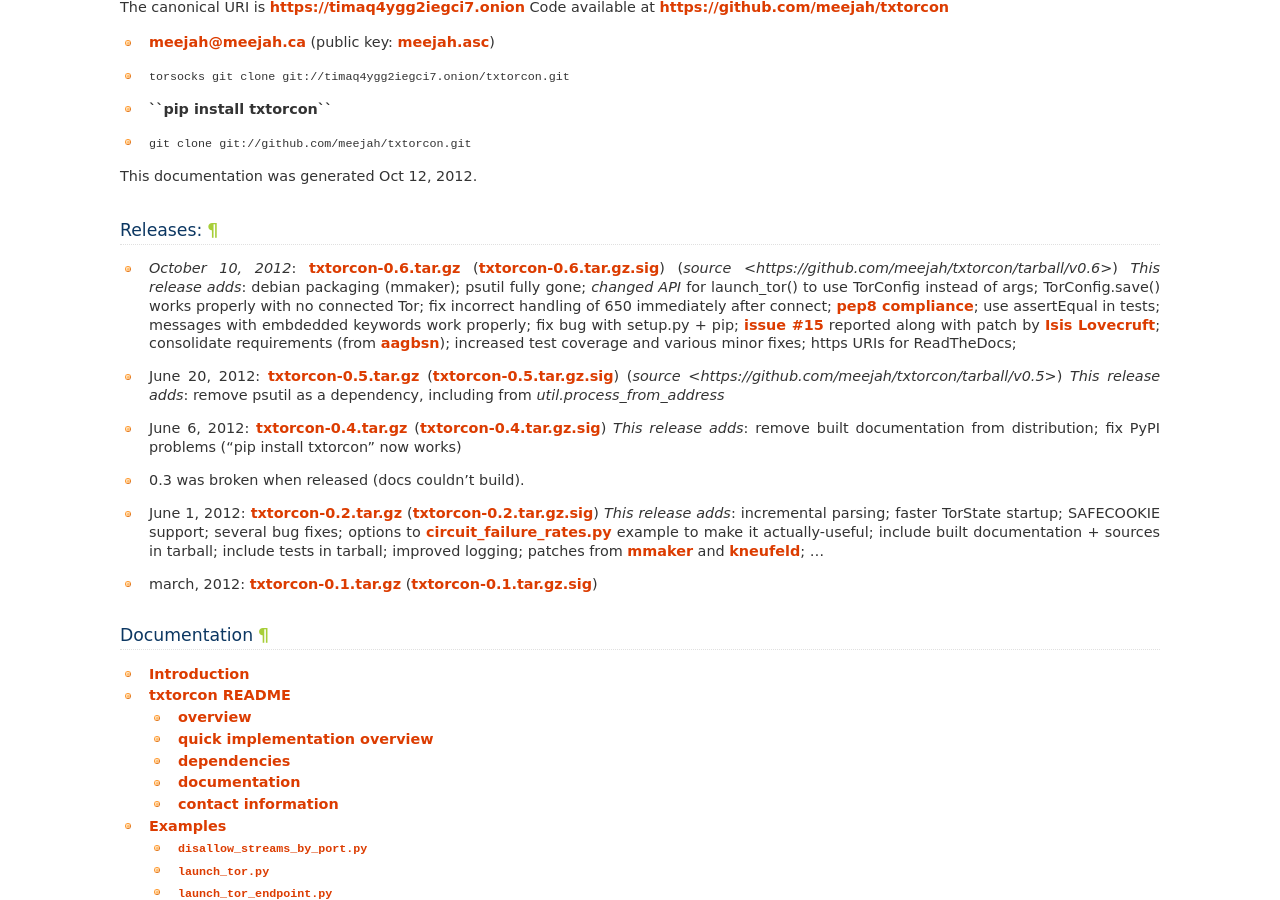
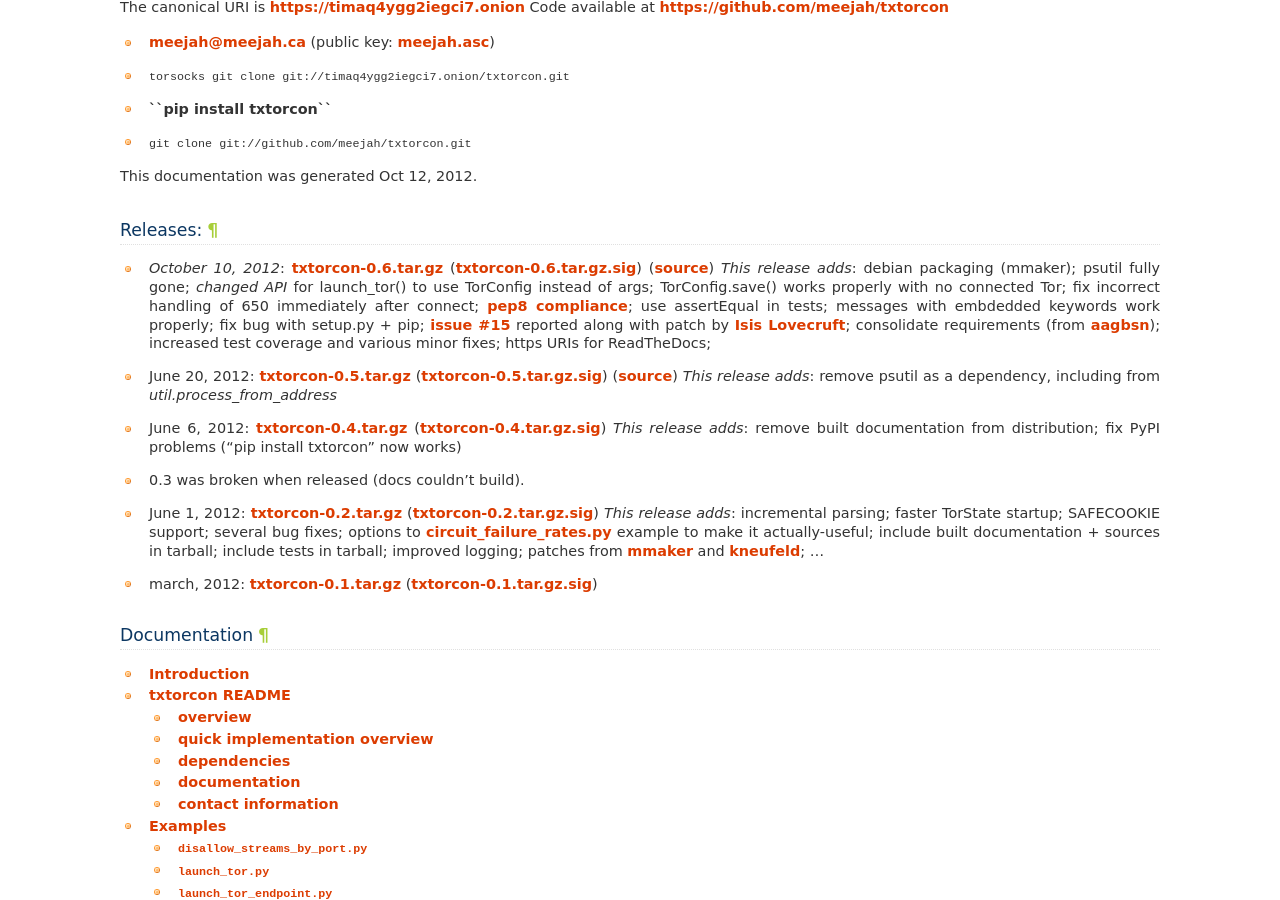
Before and after one commit to meejah/txtorcon, a Sphinx documentation site: the page built from docs/index.rst, in a window 1280 px wide and 900 px high, scrolled down 808 px. Built offline with Sphinx 7.4.7, drawn with Linux system fonts in a browser that asks for light colours.

Commit message:
fix source URIs

```diff
--- a/docs/index.rst
+++ b/docs/index.rst
@@ -48,7 +48,7 @@
 Releases:
 ---------
 
-- *October 10, 2012*: `txtorcon-0.6.tar.gz <https://timaq4ygg2iegci7.onion/txtorcon-0.6.tar.gz>`_ (`txtorcon-0.6.tar.gz.sig <https://timaq4ygg2iegci7.onion/txtorcon-0.6.tar.gz.sig>`_) (`source <https://github.com/meejah/txtorcon/tarball/v0.6>`)
+- *October 10, 2012*: `txtorcon-0.6.tar.gz <https://timaq4ygg2iegci7.onion/txtorcon-0.6.tar.gz>`_ (`txtorcon-0.6.tar.gz.sig <https://timaq4ygg2iegci7.onion/txtorcon-0.6.tar.gz.sig>`_) (`source <https://github.com/meejah/txtorcon/tarball/v0.6>`_)
   *This release adds*:
   debian packaging (mmaker);
   psutil fully gone;
@@ -64,7 +64,7 @@
   increased test coverage and various minor fixes;
   https URIs for ReadTheDocs;
 
-- June 20, 2012: `txtorcon-0.5.tar.gz <txtorcon-0.5.tar.gz>`_ (`txtorcon-0.5.tar.gz.sig <txtorcon-0.5.tar.gz.sig>`_) (`source <https://github.com/meejah/txtorcon/tarball/v0.5>`)
+- June 20, 2012: `txtorcon-0.5.tar.gz <txtorcon-0.5.tar.gz>`_ (`txtorcon-0.5.tar.gz.sig <txtorcon-0.5.tar.gz.sig>`_) (`source <https://github.com/meejah/txtorcon/tarball/v0.5>`_)
   *This release adds*: remove psutil as a dependency, including from `util.process_from_address`
 
 - June 6, 2012: `txtorcon-0.4.tar.gz <txtorcon-0.4.tar.gz>`_ (`txtorcon-0.4.tar.gz.sig <txtorcon-0.4.tar.gz.sig>`_)
```
